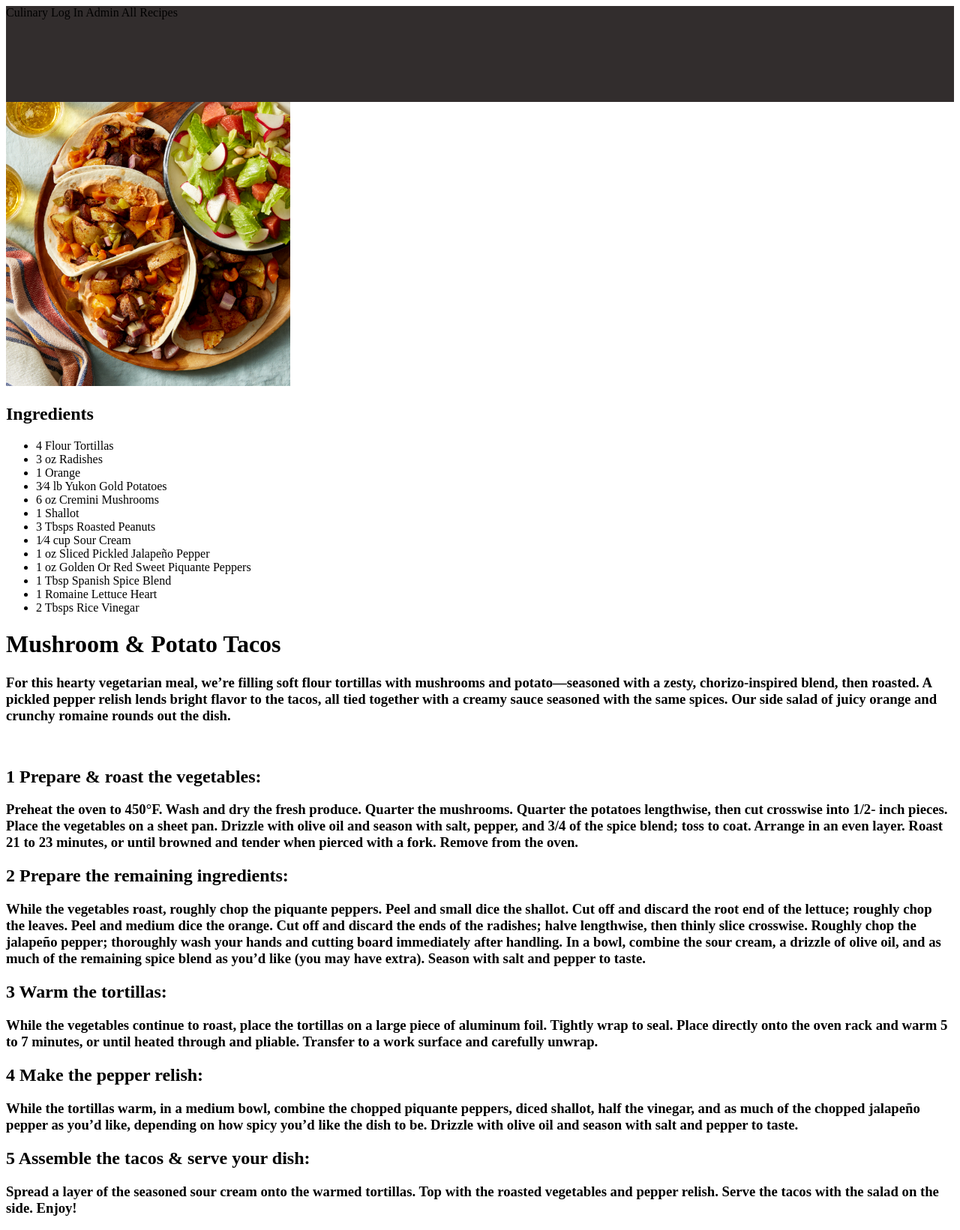
After one commit to nytrea/idm232-as5635, a PHP site: page /index.html in a window 1280 px wide. The commit adds this page. Shown: the whole page at 75% size. Run offline with PHP 8.4, Linux system fonts and the light colour scheme.

Commit message:
Upload html

```diff
--- /dev/null
+++ b/final/index.html
@@ -0,0 +1,83 @@
+<!DOCTYPE html>
+<html lang="en">
+<head>
+    <meta charset="UTF-8">
+    <meta http-equiv="X-UA-Compatible" content="IE=edge">
+    <meta name="viewport" content="width=device-width, initial-scale=1.0">
+    <title> Mushroom & Potato Tacos </title>
+    <link rel="stylesheet" href="style.css">
+</head>
+
+<body>
+
+    <nav class="nav-container">
+        <a>Culinary</a>
+        <a>Log In</a>
+        <a>Admin</a>
+        <a>All Recipes</a>
+    </nav>
+
+    <img src="Images/Mushroom-Potato-Taco.jpg" class="recipe-details-image">
+
+    <h2> Ingredients </h2>
+    <ul>
+        <li>4 Flour Tortillas</li>
+        <li>3 oz Radishes</li>
+        <li>1 Orange</li>
+        <li>3⁄4 lb Yukon Gold Potatoes</li>
+        <li>6 oz Cremini Mushrooms</li>
+        <li>1 Shallot</li>
+        <li>3 Tbsps Roasted Peanuts</li>
+        <li>1⁄4 cup Sour Cream</li>
+        <li>1 oz Sliced Pickled Jalapeño Pepper</li>
+        <li>1 oz Golden Or Red Sweet Piquante Peppers</li>
+        <li>1 Tbsp Spanish Spice Blend </li>
+        <li>1 Romaine Lettuce Heart</li>
+        <li>2 Tbsps Rice Vinegar</li>
+    </ul>
+
+    <h1> Mushroom & Potato Tacos </h1>
+    <h3> For this hearty vegetarian meal, weʼre filling soft flour tortillas with mushrooms and potato—seasoned with a zesty, chorizo-inspired blend, then roasted. A pickled pepper relish lends bright flavor to the tacos, all tied together with a creamy sauce seasoned with the same spices. Our side salad of juicy orange and crunchy romaine rounds out
+        the dish.</h3>
+    <br>
+
+    <h2>1 Prepare & roast the vegetables:</h2>
+    <h3>Preheat the oven to 450°F. Wash and dry the fresh produce. Quarter the
+        mushrooms. Quarter the potatoes lengthwise, then cut crosswise into 1/2-
+        inch pieces. Place the vegetables on a sheet pan. Drizzle with olive oil and
+        season with salt, pepper, and 3/4 of the spice blend; toss to coat. Arrange
+        in an even layer. Roast 21 to 23 minutes, or until browned and tender when
+        pierced with a fork. Remove from the oven.</h3>
+
+    <h2>2 Prepare the remaining ingredients:</h2>
+    <h3>While the vegetables roast, roughly chop the piquante peppers. Peel and
+        small dice the shallot. Cut off and discard the root end of the lettuce;
+        roughly chop the leaves. Peel and medium dice the orange. Cut off and
+        discard the ends of the radishes; halve lengthwise, then thinly slice
+        crosswise. Roughly chop the jalapeño pepper; thoroughly wash your hands
+        and cutting board immediately after handling. In a bowl, combine the sour
+        cream, a drizzle of olive oil, and as much of the remaining spice blend
+        as you’d like (you may have extra). Season with salt and pepper to taste.</h3>
+
+    <h2>3 Warm the tortillas:</h2>
+    <h3>While the vegetables continue to roast, place the tortillas on a large piece of
+        aluminum foil. Tightly wrap to seal. Place directly onto the oven rack and
+        warm 5 to 7 minutes, or until heated through and pliable. Transfer to a work
+        surface and carefully unwrap.</h3>
+
+    <h2>4 Make the pepper relish:</h2>
+    <h3>While the tortillas warm, in a medium bowl, combine the chopped
+        piquante peppers, diced shallot, half the vinegar, and as much of
+        the chopped jalapeño pepper as you’d like, depending on how spicy
+        you’d like the dish to be. Drizzle with olive oil and season with salt and
+        pepper to taste.</h3>
+
+    <h2>5 Assemble the tacos & serve your dish:</h2>
+    <h3>Spread a layer of the seasoned sour cream onto the warmed tortillas.
+        Top with the roasted vegetables and pepper relish. Serve the tacos with
+        the salad on the side. Enjoy!</h3>
+
+
+
+</body>
+</html>
--- a/final/style.css
+++ b/final/style.css
@@ -1,3 +1,18 @@
 h1 {
     color: black;
 }
+
+.header_wrapper{
+    background-color: #322D2D;
+    height: 10rem;
+
+}
+
+.nav-container{
+    background-color: #322D2D;
+    height: 8rem;
+}
+
+.recipe-details-image{
+    width: 30%;
+}
```
Also changed, not shown: final/components/header.php (+8 -0 lines), final/form.php (added, +9 -0 lines), final/index.php (+15 -3 lines), final/local_idm232_01_1.sql (added, +69 -0 lines), final/images/Mushroom-Potato-Taco.jpg (added).
